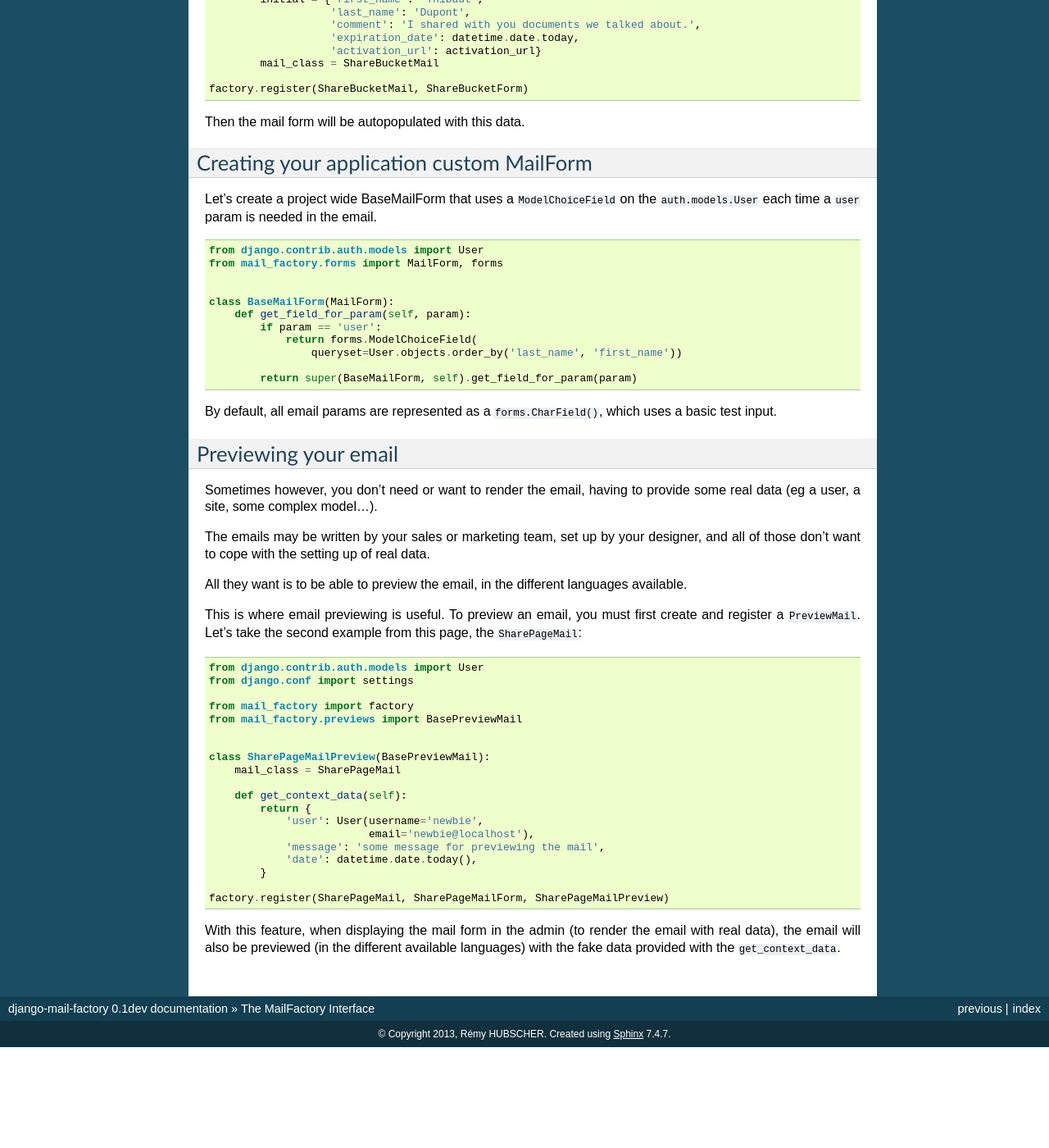
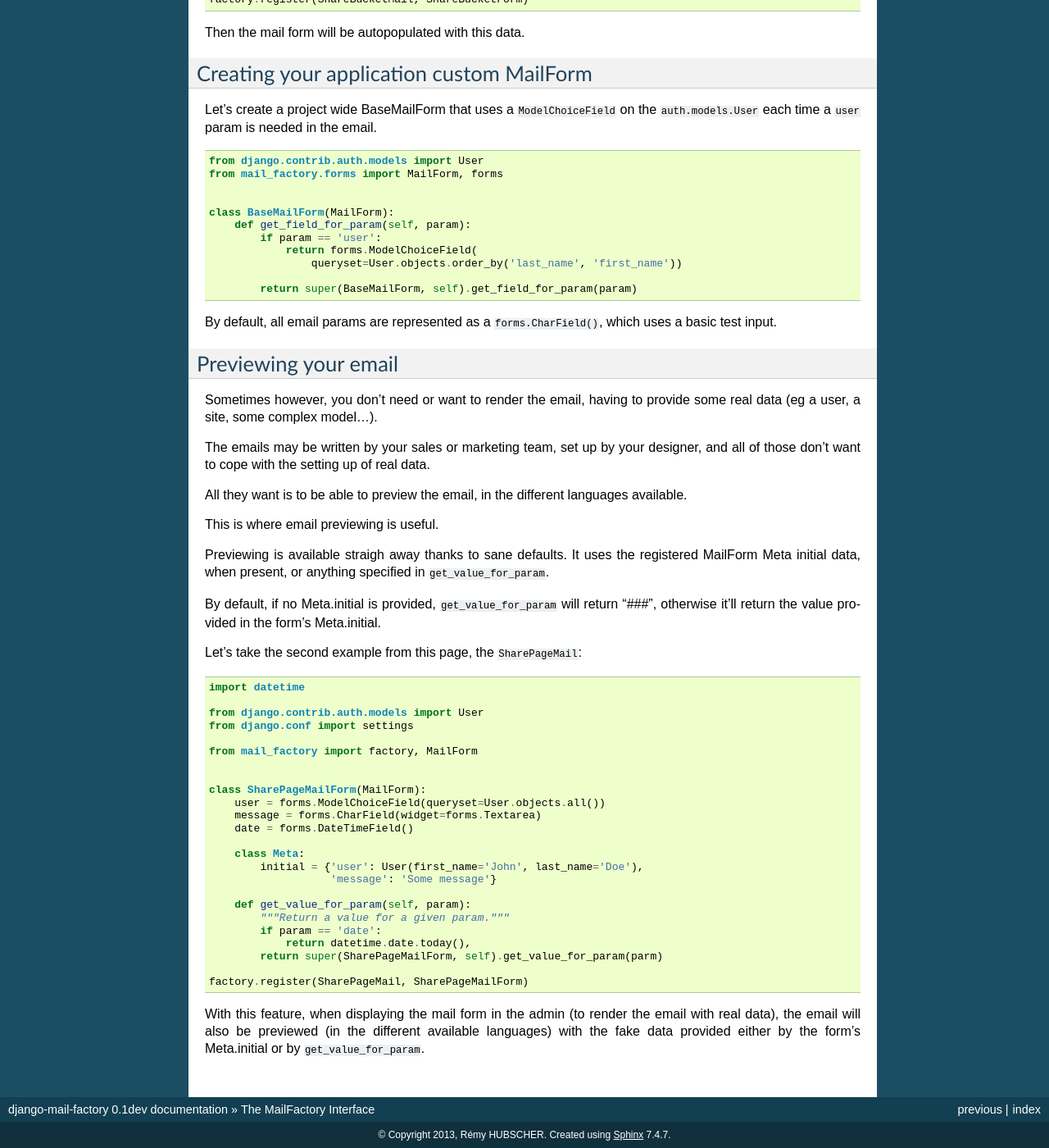
Before and after one commit to peopledoc/django-mail-factory, a Sphinx documentation site: the page built from docs/source/interface.rst, in a window 1280 px wide and 1400 px high, scrolled down 1915 px. Shown: the whole window at 82% size. Built offline with Sphinx 7.4.7, drawn with Linux system fonts in a browser that asks for light colours; before the commit the page ends 3192 px from its top, so only the background shows below that; some of the changed text lies outside the part shown.

Commit message:
updated docs

```diff
--- a/docs/source/interface.rst
+++ b/docs/source/interface.rst
@@ -83,9 +83,6 @@ Let's say we have a *share this page* email, with a custom message:
         message = forms.CharField(widget=forms.Textarea)
         date = forms.DateTimeField()
 
-        class Meta:
-            mail_class = SharePageMail
-
 
     factory.register(SharePageMail, SharePageMailForm)
 
@@ -98,16 +95,13 @@ your mail.
 
 .. code-block:: python
 
-    # -*- coding: utf-8 -*-
+    import datetime
+    import uuid
+
     from django.conf import settings
     from django.core.urlresolvers import reverse_lazy as reverse
-
-    from mail_factory import factory, MailForm
-    from postbox.core.mails import BaseMail
-
-    import datetime
-    import uuid
     from django import forms
+    from mail_factory import factory, MailForm, BaseMail
 
 
     class ShareBucketMail(BaseMail):
@@ -131,7 +125,6 @@ your mail.
                        'comment': 'I shared with you documents we talked about.',
                        'expiration_date': datetime.date.today,
                        'activation_url': activation_url}
-            mail_class = ShareBucketMail
 
     factory.register(ShareBucketMail, ShareBucketForm)
 
@@ -174,32 +167,46 @@ designer, and all of those don't want to cope with the setting up of real data.
 All they want is to be able to preview the email, in the different languages
 available.
 
-This is where email previewing is useful. To preview an email, you must first
-create and register a ``PreviewMail``. Let's take the second example from this
-page, the ``SharePageMail``:
+This is where email previewing is useful.
+
+Previewing is available straigh away thanks to sane defaults. It uses the
+registered MailForm Meta initial data, when present, or anything specified in
+``get_value_for_param``.
+
+By default, if no Meta.initial is provided, ``get_value_for_param`` will return
+"###", otherwise it'll return the value provided in the form's Meta.initial.
+
+Let's take the second example from this page, the
+``SharePageMail``:
 
 .. code-block:: python
+
+    import datetime
 
     from django.contrib.auth.models import User
     from django.conf import settings
 
-    from mail_factory import factory
-    from mail_factory.previews import BasePreviewMail
+    from mail_factory import factory, MailForm
 
 
-    class SharePageMailPreview(BasePreviewMail):
-        mail_class = SharePageMail
+    class SharePageMailForm(MailForm):
+        user = forms.ModelChoiceField(queryset=User.objects.all())
+        message = forms.CharField(widget=forms.Textarea)
+        date = forms.DateTimeField()
 
-        def get_context_data(self):
-            return {
-                'user': User(username='newbie',
-                             email='newbie@localhost'),
-                'message': 'some message for previewing the mail',
-                'date': datetime.date.today(),
-            }
+        class Meta:
+            initial = {'user': User(first_name='John', last_name='Doe'),
+                       'message': 'Some message'}
 
-    factory.register(SharePageMail, SharePageMailForm, SharePageMailPreview)
+        def get_value_for_param(self, param):
+            """Return a value for a given param."""
+            if param == 'date':
+                return datetime.date.today(),
+            return super(SharePageMailForm, self).get_value_for_param(parm)
+
+    factory.register(SharePageMail, SharePageMailForm)
 
 With this feature, when displaying the mail form in the admin (to render the
 email with real data), the email will also be previewed (in the different
-available languages) with the fake data provided with the ``get_context_data``.
+available languages) with the fake data provided either by the form's
+Meta.initial or by ``get_value_for_param``.
```
